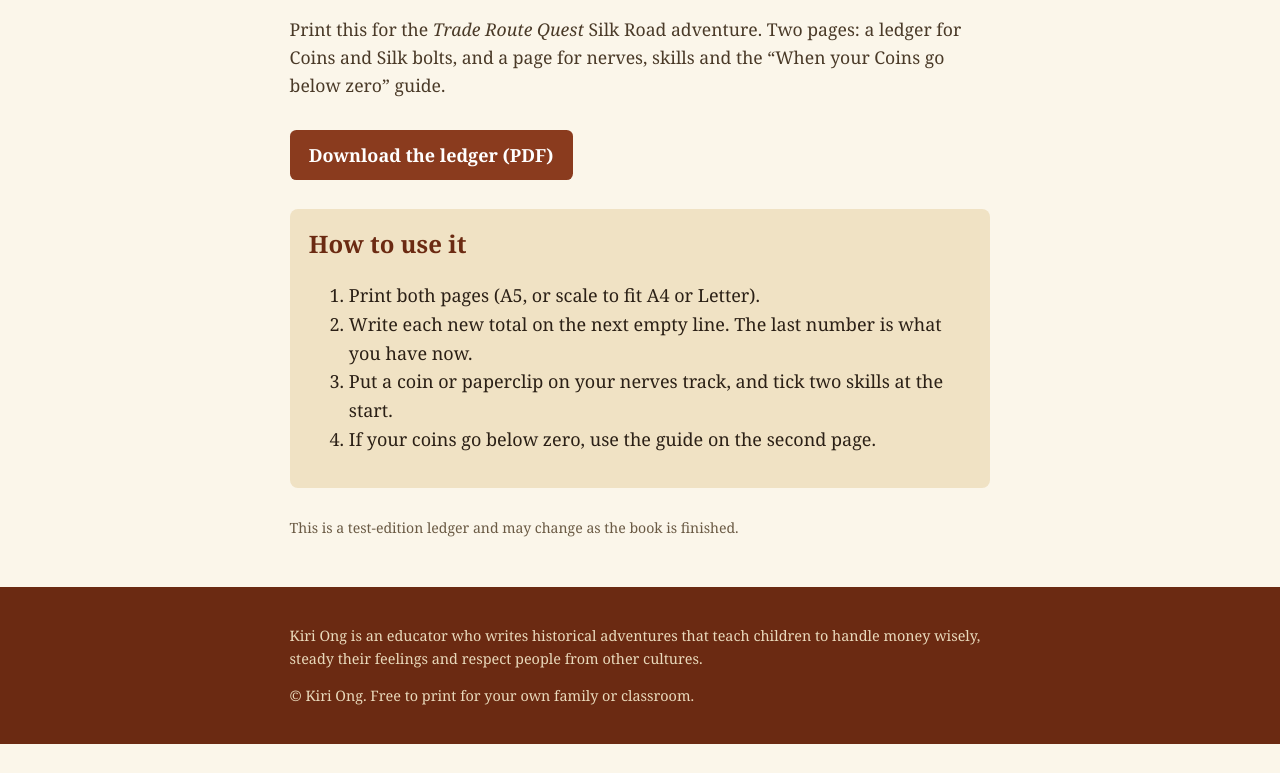
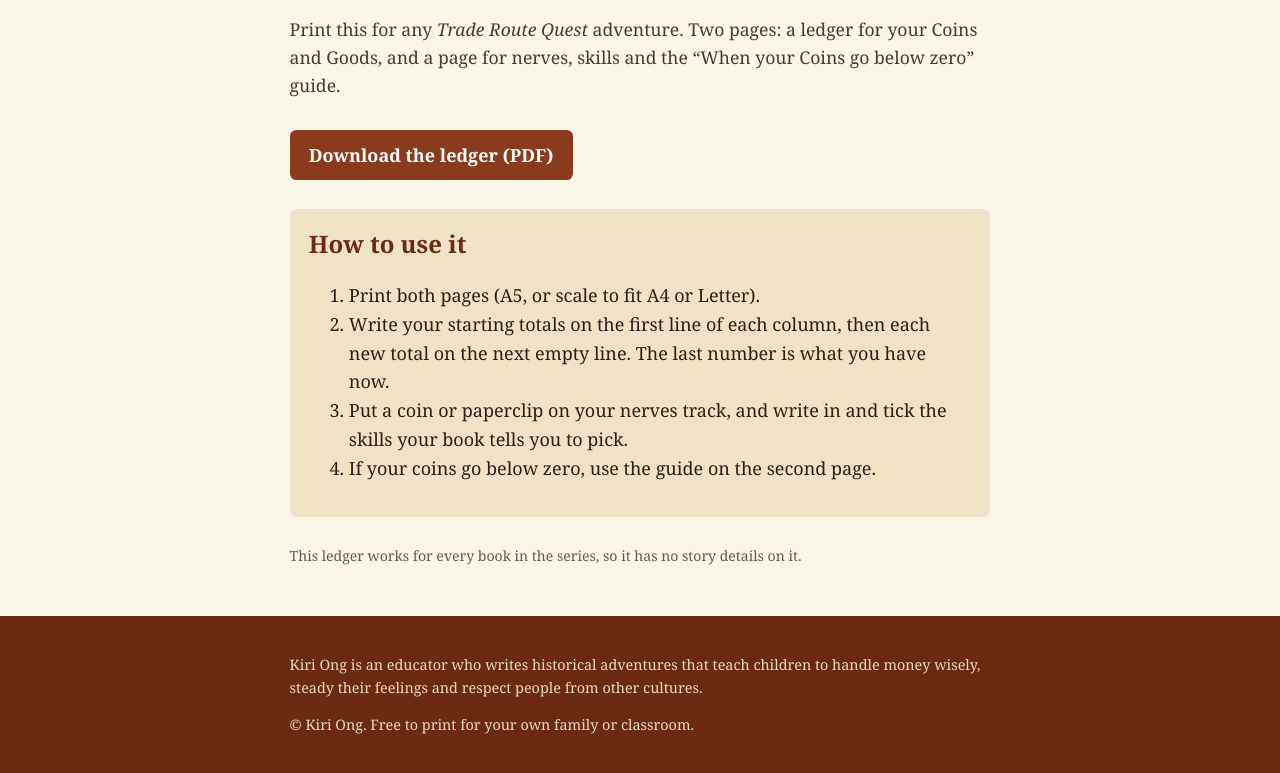
Before and after one commit to wkongrepo/kiri_ong, a plain HTML site: page ledger.html in a window 1280 px wide. Shown: the part 159-932 px from the top of the page. Before the commit the page ends 903 px from the top, so only its background shows below. Drawn offline with Linux system fonts and the light colour scheme.

Commit message:
Add files via upload

```diff
--- a/ledger.html
+++ b/ledger.html
@@ -8,14 +8,14 @@
 <header class="site"><div class="wrap"><a class="brand" href="index.html">Kiri Ong</a><nav><a href="index.html">Home</a><a href="silk-road-facts.html">Silk Road facts</a><a href="money-lessons.html">Money lessons</a><a href="stay-calm.html">Staying calm</a><a href="good-guest.html">Other cultures</a><a href="ledger.html">Free ledger</a><a href="about.html">About</a></nav></div></header>
 <main class="wrap"><article>
 <h1>Free printable ledger</h1>
-<p class="lead">Print this for the <em>Trade Route Quest</em> Silk Road adventure. Two pages: a ledger for Coins and Silk bolts, and a page for nerves, skills and the &ldquo;When your Coins go below zero&rdquo; guide.</p>
+<p class="lead">Print this for any <em>Trade Route Quest</em> adventure. Two pages: a ledger for your Coins and Goods, and a page for nerves, skills and the &ldquo;When your Coins go below zero&rdquo; guide.</p>
 <p><a class="btn" href="trade-route-quest-ledger.pdf">Download the ledger (PDF)</a></p>
 <div class="box"><h2>How to use it</h2>
 <ol><li>Print both pages (A5, or scale to fit A4 or Letter).</li>
-<li>Write each new total on the next empty line. The last number is what you have now.</li>
-<li>Put a coin or paperclip on your nerves track, and tick two skills at the start.</li>
+<li>Write your starting totals on the first line of each column, then each new total on the next empty line. The last number is what you have now.</li>
+<li>Put a coin or paperclip on your nerves track, and write in and tick the skills your book tells you to pick.</li>
 <li>If your coins go below zero, use the guide on the second page.</li></ol></div>
-<p class="note">This is a test-edition ledger and may change as the book is finished.</p>
+<p class="note">This ledger works for every book in the series, so it has no story details on it.</p>
 </article></main>
 <footer class="site"><div class="wrap"><p>Kiri Ong is an educator who writes historical adventures that teach children to handle money wisely, steady their feelings and respect people from other cultures.</p>
 <p>&copy; Kiri Ong. Free to print for your own family or classroom.</p></div></footer>
```
Also changed, not shown: 1 other file.
